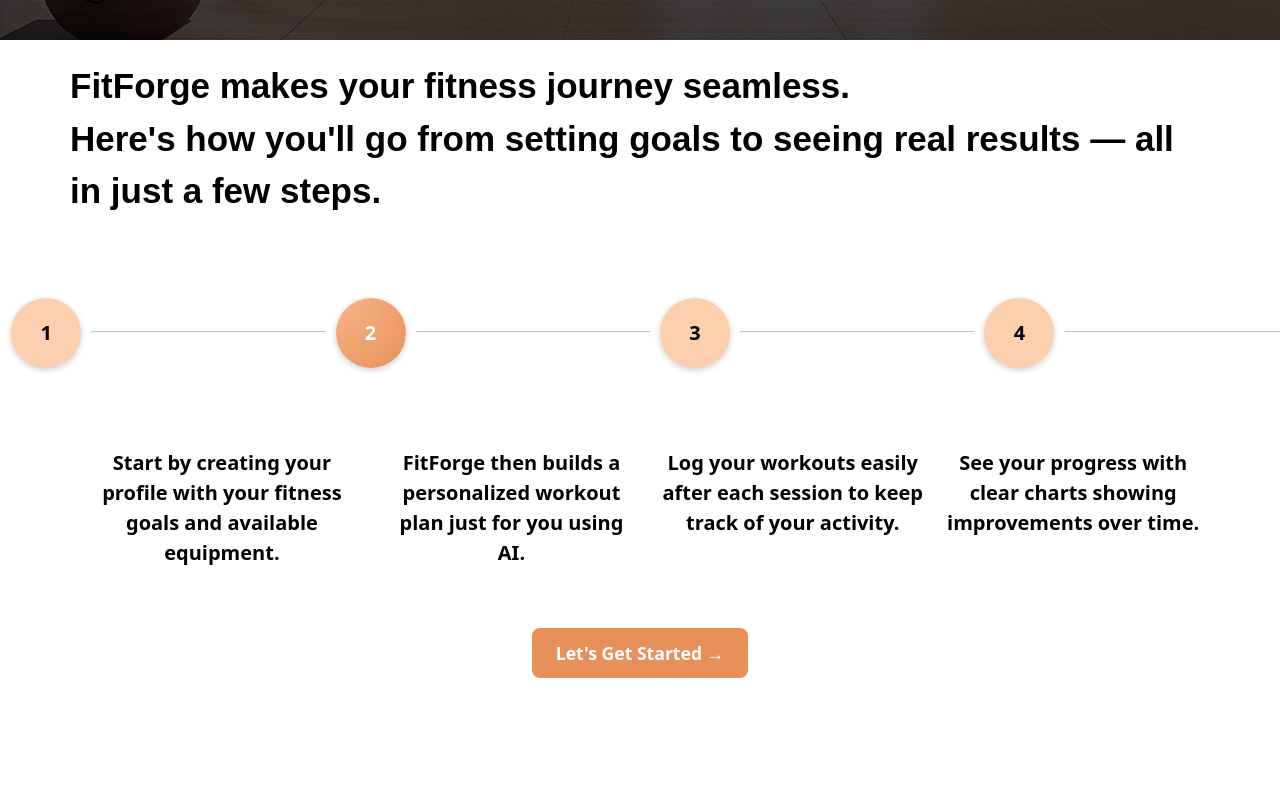
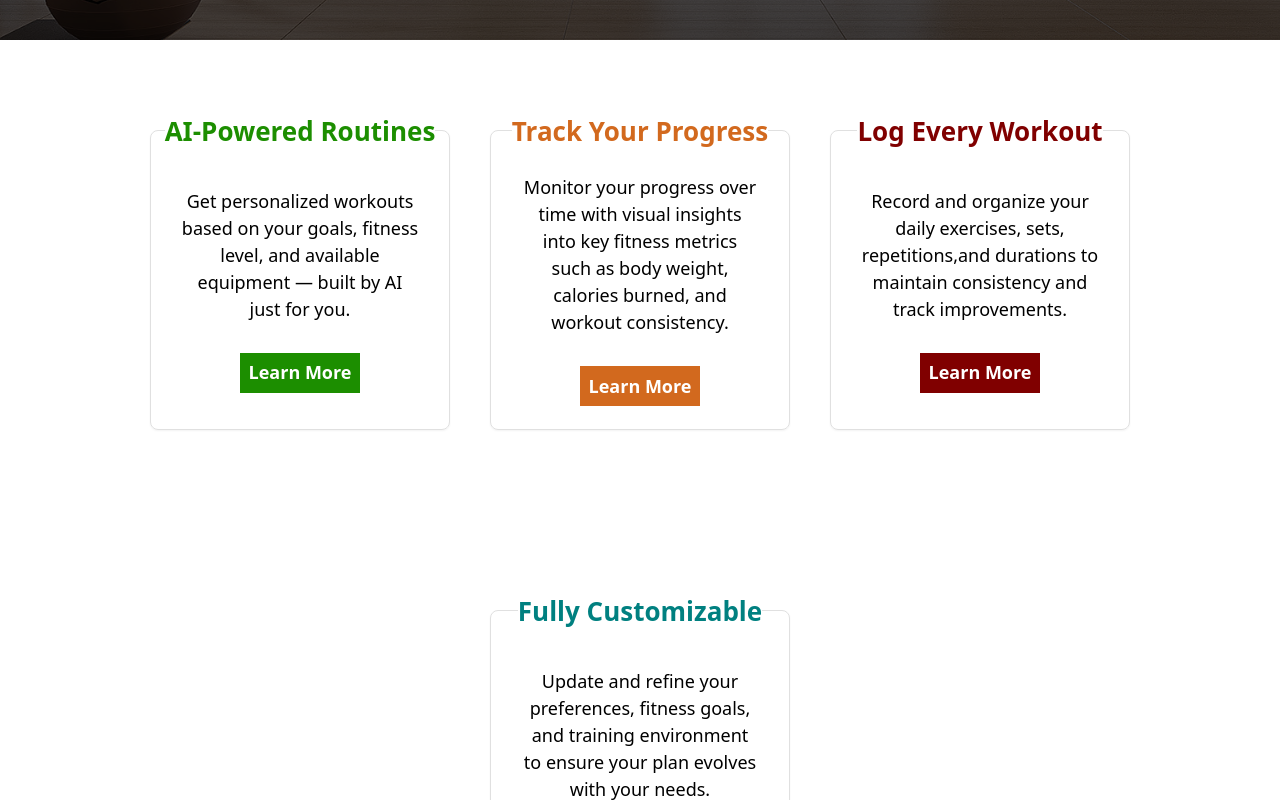
Before and after one commit to DominatingShot/GYM_APP, a React (Vite) app in the folder frontend/: page / in a window 1280 px wide. Shown: the part 1320-2120 px from the top of the page. Before the commit the page ends 2048 px from the top, so only its background shows below. Built offline with nearby package versions, Linux system fonts and the light colour scheme.

Commit message:
Component Named Features added. Points out uniqueness of the site

```diff
--- /dev/null
+++ b/frontend/src/components/Features/Features.jsx
@@ -0,0 +1,39 @@
+import "./features.scss"
+
+
+const Features = () => {
+    return (
+        <div className="featureContainer">
+            <div className="feature">
+                <div className="header" id="one">AI-Powered Routines</div>
+                <div className="content">Get personalized workouts based on your goals,
+                    fitness level, and available equipment
+                    — built by AI just for you.</div>
+                <button id="one">Learn More</button>
+            </div>
+            <div className="feature">
+                <div className="header" id="two">Track Your Progress</div>
+                <div className="content">Monitor your progress over time with visual
+                    insights into key fitness metrics
+                    such as body weight, calories burned,
+                    and workout consistency.</div>
+                <button id="two">Learn More</button>
+            </div>
+            <div className="feature">
+                <div className="header" id="three"> Log Every Workout</div>
+                <div className="content">Record and organize your daily exercises, sets,
+                     repetitions,and durations to maintain consistency
+                    and track improvements.</div>
+                <button id="three">Learn More</button>
+            </div>
+            <div className="feature">
+                <div className="header" id="four">Fully Customizable</div>
+                <div className="content">Update and refine your preferences, fitness goals,
+                     and training environment to ensure your plan evolves with your needs.</div>
+                <button id="four">Learn More</button>
+            </div>
+        </div>
+    )
+}
+
+export default Features;
--- /dev/null
+++ b/frontend/src/components/Features/features.scss
@@ -0,0 +1,89 @@
+.featureContainer{
+    display: flex;
+    flex-wrap: wrap;
+    justify-content: center;
+    align-items: center;
+    .feature{
+        display: flex;
+        flex-direction: column;
+        width: 300px;
+        height: 300px;
+        margin: 90px 20px;
+        gap: 30px;
+        align-items: center;
+        justify-content: center;
+        border: 1px solid #e0e0e0;
+        box-shadow: 0 1px 2px rgba(0, 0, 0, 0.05);
+        border-radius: 8px;
+        padding: 0px 30px;
+        position: relative;
+        transition: transform 0.3s ease, box-shadow 0.3s ease;
+
+        &:hover {
+        transform: translateY(-10px) scale(1.03);
+        box-shadow: 0 8px 20px rgba(0, 0, 0, 0.15);
+        }
+
+        .header{
+            background-color: white;
+            position: absolute;
+            top: 0;
+            z-index: 2;
+            transform: translateY(-50%);
+            font-size: 26px;
+            font-weight: bold;
+        }
+
+        .header#one{
+            color: rgb(28, 142, 0);
+        }
+
+        .header#two{
+            color: chocolate;
+        }
+        .header#three{
+            color: maroon;
+        }
+        .header#four{
+            color: teal;
+        }
+
+        .content{
+            font-size: 18px;
+            display: flex;
+            text-align: center;
+            padding-top: 20px;
+        }
+        button{
+            height: 40px;
+            width: 120px;
+            font-size: 18px;
+            color: white;
+            cursor: pointer;
+            border: none;
+            font-weight: 600;
+            transition: ease-in-out 0.3s    ;
+
+            &:hover{
+                filter: brightness(90%);
+            }
+        }
+
+        button#one{
+            background-color:  rgb(28, 142, 0);
+        }
+
+        button#two{
+            background-color:chocolate ;
+        }
+
+        button#three{
+            background-color: maroon;
+        }
+
+        button#four{
+            background-color: teal;
+        }
+    }
+
+}
--- a/frontend/src/pages/home/Home.jsx
+++ b/frontend/src/pages/home/Home.jsx
@@ -1,6 +1,6 @@
-// import NavBar from "../../components/navbar/navBar";
+
 import ImageHeader from "../../components/ImageHeader/imageHeader";
-// import Features from "../../components/Features/Features";
+import Features from "../../components/Features/Features";
 import Steps from "../../components/HowItWorks/Steps";
 import AboutUs from "../../components/AboutUs/AboutUs";
 import NavBar from "../../components/navbar/navBar"
@@ -11,7 +11,7 @@
             <NavBar/>
             <AboutUs/>
             <ImageHeader/>
-            {/* <Features/> */}
+            <Features/>
             <Steps/>
         </div>
     );
```
